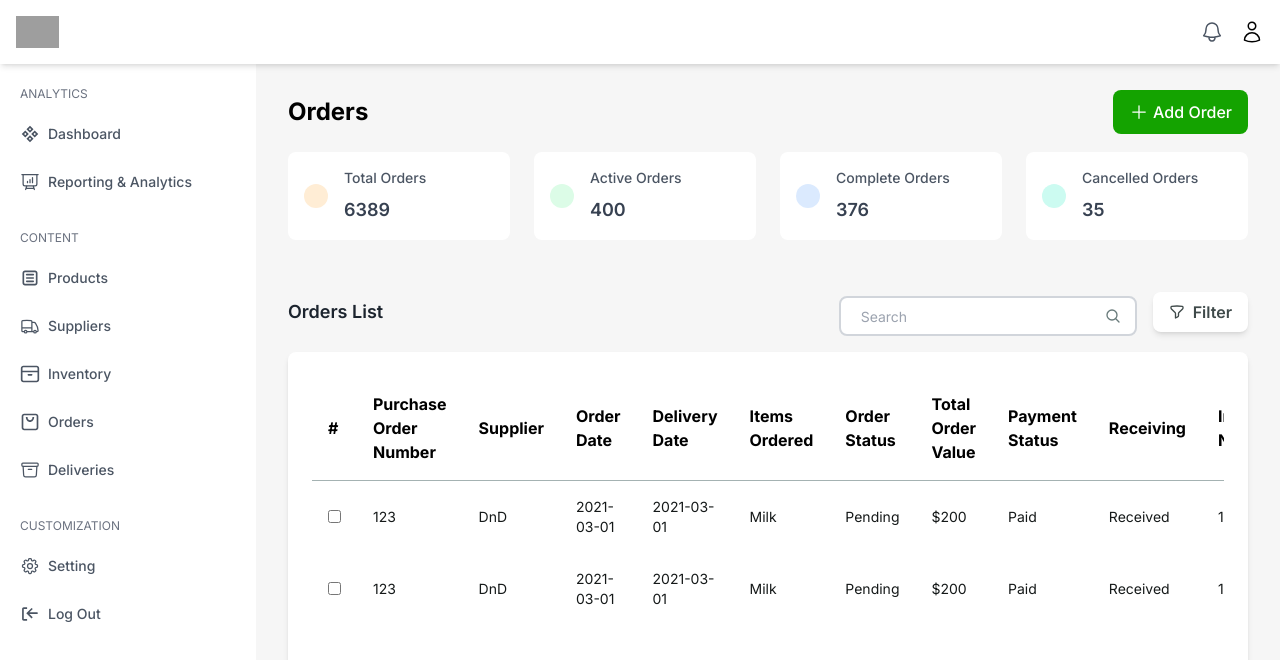
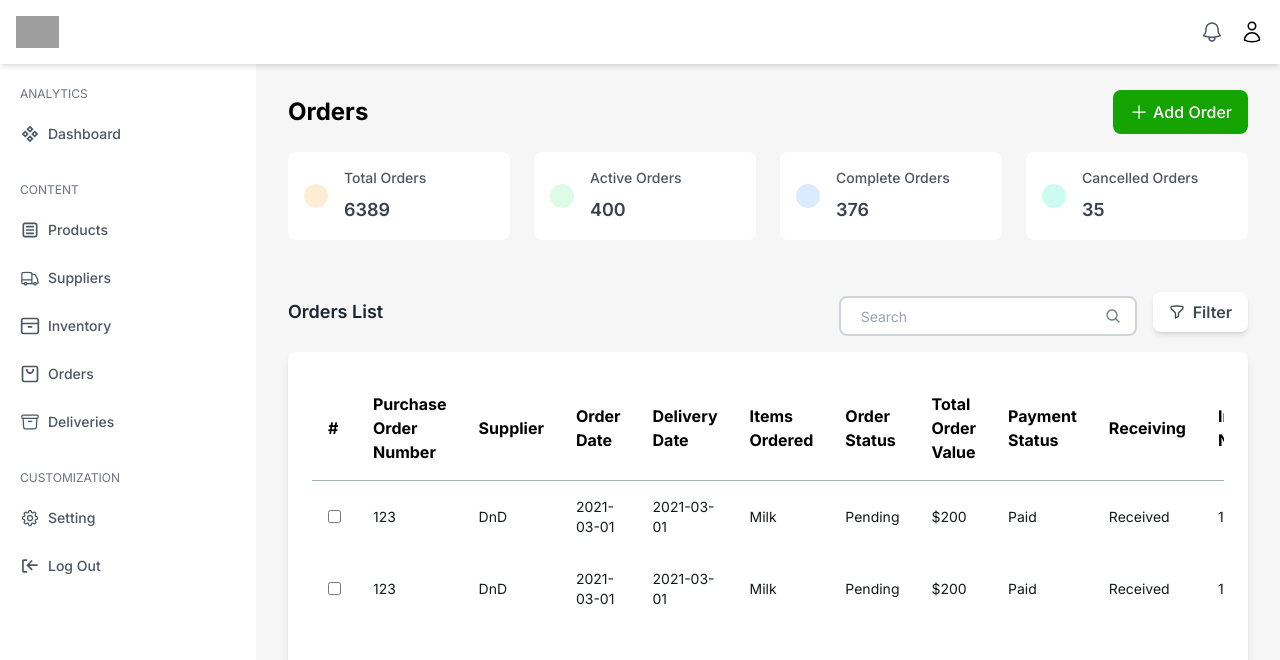
Before and after one commit to Illamapalooza/DnD-Inventory-Management-System, a React (Vite) app in the folder client/: page /orders in a window 1280 px wide. Shown: the top 660 px of the page. Built offline with nearby package versions, Linux system fonts and the light colour scheme; grey boxes are pictures that could not be loaded.

Commit message:
added navbar hyperlinks

```diff
--- a/client/src/components/Sidebar.jsx
+++ b/client/src/components/Sidebar.jsx
@@ -1,5 +1,6 @@
 import React from 'react';
 import logo from '../assets/dnd-svg.svg';
+import { Link } from 'react-router-dom';
 
 const Sidebar = () => {
  return (
@@ -11,10 +12,9 @@ const Sidebar = () => {
     <nav className="-mx-3 space-y-6 ">
      <div className="space-y-3 ">
       <label className="px-3 text-xs text-gray-500 uppercase ">analytics</label>
-
-      <a
+      <Link
+       to="/dashboard"
        className="flex items-center px-3 py-2 text-gray-600 transition-colors duration-300 transform rounded-lg  hover:bg-gray-100  hover:text-gray-700"
-       href="#"
       >
        <svg
         viewBox="0 0 24 24"
@@ -47,39 +47,16 @@ const Sidebar = () => {
          fill="currentColor"
         />
        </svg>
-
        <span className="mx-2 text-sm font-medium">Dashboard</span>
-      </a>
-
-      <a
-       className="flex items-center px-3 py-2 text-gray-600 transition-colors duration-300 transform rounded-lg  hover:bg-gray-100 hover:text-gray-700"
-       href="#"
-      >
-       <svg
-        xmlns="http://www.w3.org/2000/svg"
-        fill="none"
-        viewBox="0 0 24 24"
-        strokeWidth="1.5"
-        stroke="currentColor"
-        className="w-5 h-5"
-       >
-        <path
-         strokeLinecap="round"
-         strokeLinejoin="round"
-         d="M3.75 3v11.25A2.25 2.25 0 006 16.5h2.25M3.75 3h-1.5m1.5 0h16.5m0 0h1.5m-1.5 0v11.25A2.25 2.25 0 0118 16.5h-2.25m-7.5 0h7.5m-7.5 0l-1 3m8.5-3l1 3m0 0l.5 1.5m-.5-1.5h-9.5m0 0l-.5 1.5M9 11.25v1.5M12 9v3.75m3-6v6"
-        />
-       </svg>
-
-       <span className="mx-2 text-sm font-medium">Reporting & Analytics</span>
-      </a>
+      </Link>
      </div>
 
      <div className="space-y-3 ">
       <label className="px-3 text-xs text-gray-500 uppercase">content</label>
 
-      <a
-       className="flex items-center px-3 py-2 text-gray-600 transition-colors duration-300 transform rounded-lg hover:bg-gray-100 hover:text-gray-700"
-       href="#"
+      <Link
+       to="/products"
+       className="flex items-center px-3 py-2 text-gray-600 transition-colors duration-300 transform rounded-lg  hover:bg-gray-100  hover:text-gray-700"
       >
        <svg
         viewBox="0 0 24 24"
@@ -108,11 +85,11 @@ const Sidebar = () => {
        </svg>
 
        <span className="mx-2 text-sm font-medium">Products</span>
-      </a>
+      </Link>
 
-      <a
-       className="flex items-center px-3 py-2 text-gray-600 transition-colors duration-300 transform rounded-lg hover:bg-gray-100   hover:text-gray-700"
-       href="#"
+      <Link
+       to="/suppliers"
+       className="flex items-center px-3 py-2 text-gray-600 transition-colors duration-300 transform rounded-lg  hover:bg-gray-100  hover:text-gray-700"
       >
        <svg
         xmlns="http://www.w3.org/2000/svg"
@@ -130,7 +107,7 @@ const Sidebar = () => {
        </svg>
 
        <span className="mx-2 text-sm font-medium">Suppliers</span>
-      </a>
+      </Link>
 
       <a
        className="flex items-center px-3 py-2 text-gray-600 transition-colors duration-300 transform rounded-lg hover:bg-gray-100   hover:text-gray-700"
@@ -157,9 +134,9 @@ const Sidebar = () => {
        <span className="mx-2 text-sm font-medium">Inventory</span>
       </a>
 
-      <a
-       className="flex items-center px-3 py-2 text-gray-600 transition-colors duration-300 transform rounded-lg hover:bg-gray-100   hover:text-gray-700"
-       href="#"
+      <Link
+       to="/orders"
+       className="flex items-center px-3 py-2 text-gray-600 transition-colors duration-300 transform rounded-lg  hover:bg-gray-100  hover:text-gray-700"
       >
        <svg
         viewBox="0 0 24 24"
@@ -176,7 +153,7 @@ const Sidebar = () => {
        </svg>
 
        <span className="mx-2 text-sm font-medium">Orders</span>
-      </a>
+      </Link>
 
       <a
        className="flex items-center px-3 py-2 text-gray-600 transition-colors duration-300 transform rounded-lg hover:bg-gray-100   hover:text-gray-700"
```
